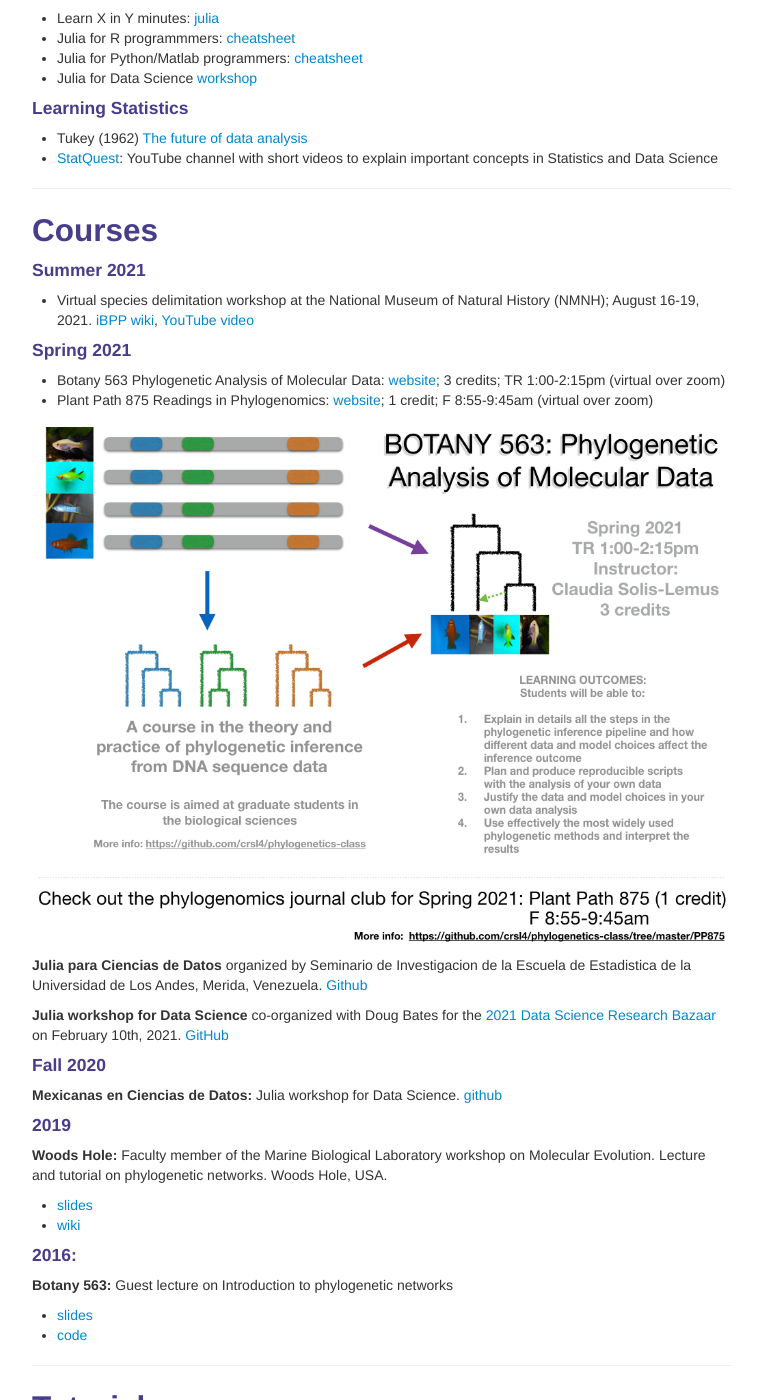
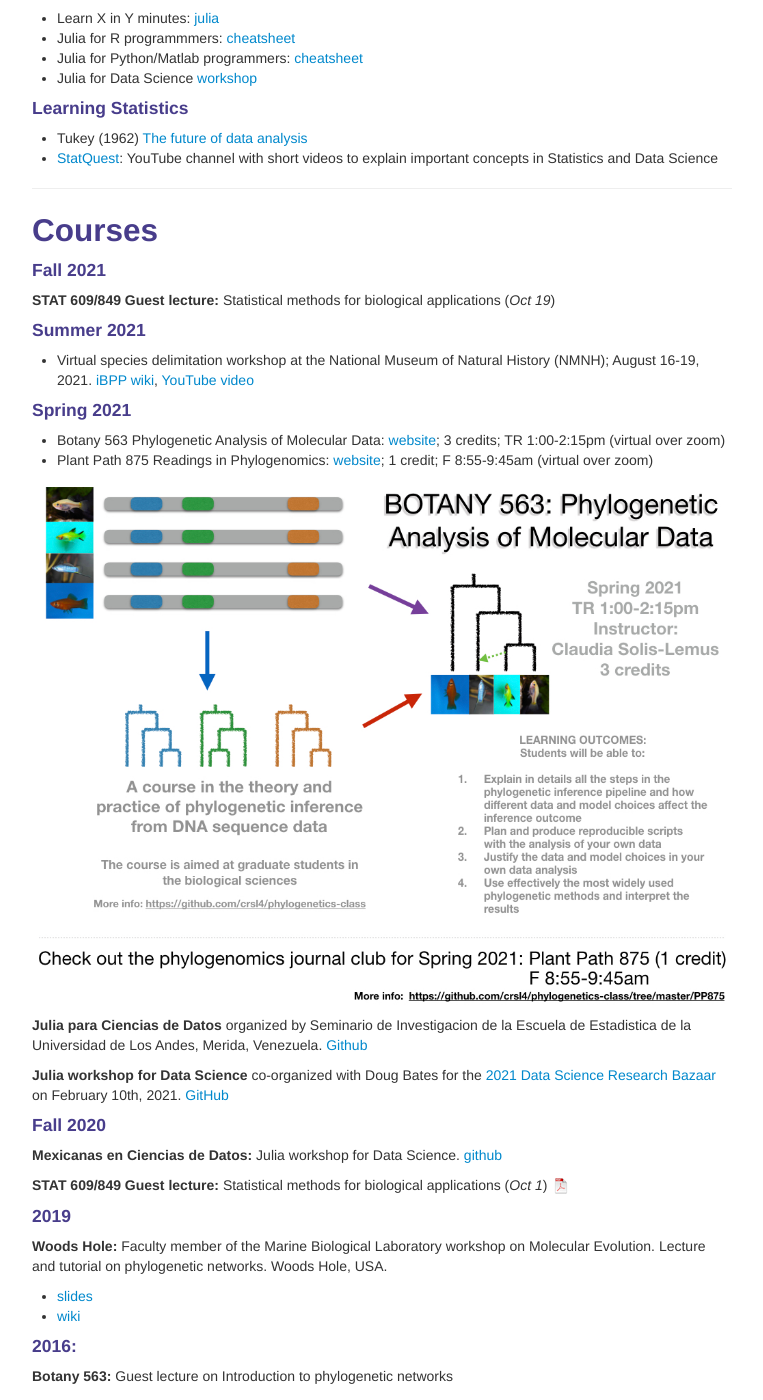
Before and after one commit to solislemuslab/solislemuslab.github.io, a Jekyll site: the page built from pages/teaching.md, in a window 1280 px wide and 1400 px high, scrolled down 466 px. Shown: the whole window, without its empty margins (258-1021 px from the left). Built offline with Jekyll 4.4.1, drawn with Linux system fonts in a browser that asks for light colours.

Commit message:
added stat 849 guest lecture

```diff
--- a/pages/teaching.md
+++ b/pages/teaching.md
@@ -42,6 +42,10 @@ description: Claudia Solis-Lemus' teaching
 
 ## <a name="courses"></a>Courses
 
+#### Fall 2021
+
+**STAT 609/849 Guest lecture:** Statistical methods for biological applications (_Oct 19_)
+
 #### Summer 2021
 
 - Virtual species delimitation workshop at the National Museum of Natural History (NMNH); August 16-19, 2021. [iBPP wiki](https://github.com/cecileane/iBPP/wiki), [YouTube video](https://www.youtube.com/watch?v=_Q53Q8eKw48)
@@ -59,6 +63,8 @@ description: Claudia Solis-Lemus' teaching
 
 #### Fall 2020
 **Mexicanas en Ciencias de Datos:** Julia workshop for Data Science. [github](https://github.com/crsl4/julia-workshop)
+
+**STAT 609/849 Guest lecture:** Statistical methods for biological applications (_Oct 1_) [![pdf](icons16/pdf-icon.png)](https://www.stat.wisc.edu/~claudia/claudia-stat-609-849.pdf)
 
 #### 2019
 **Woods Hole:** Faculty member of the Marine Biological Laboratory workshop on Molecular Evolution. Lecture and tutorial on phylogenetic networks. Woods Hole, USA.
```
Also changed, not shown: pages/talks.md (+0 -2 lines).
